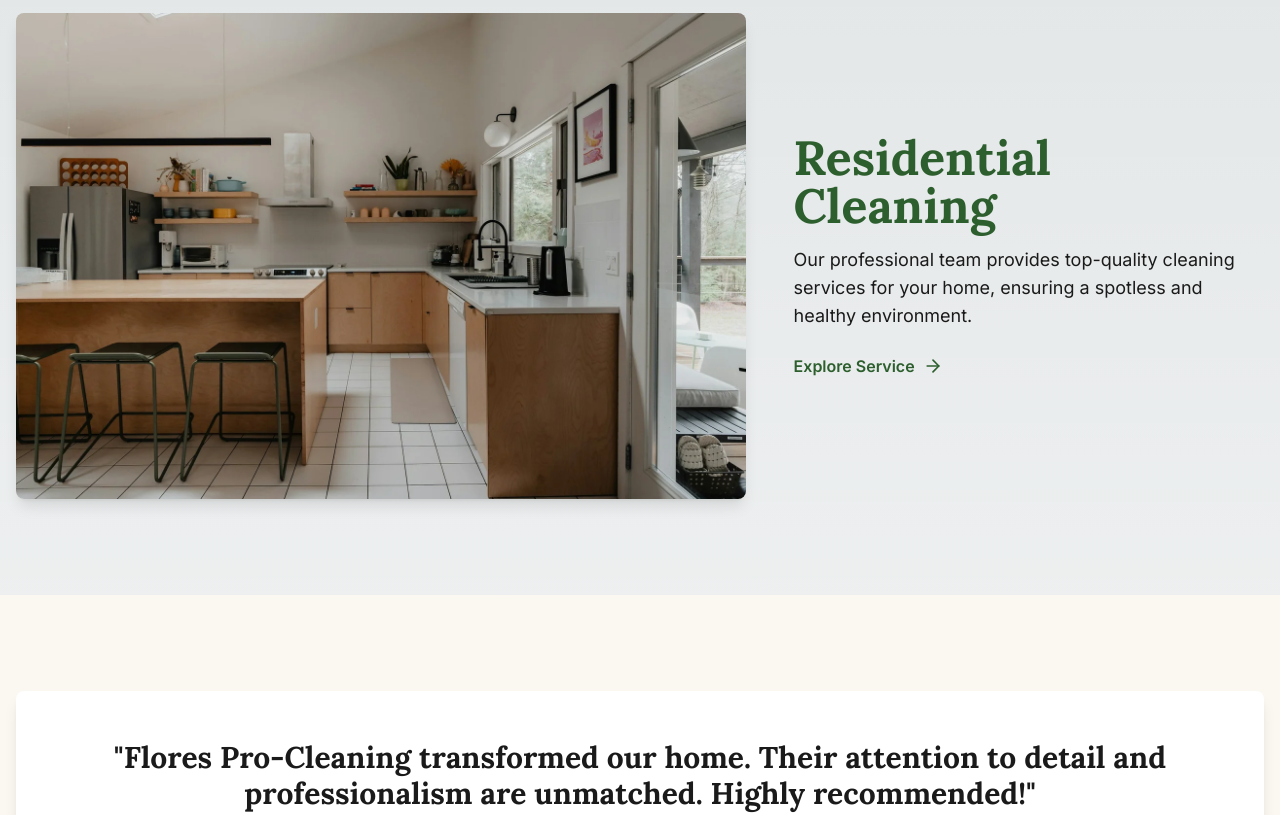
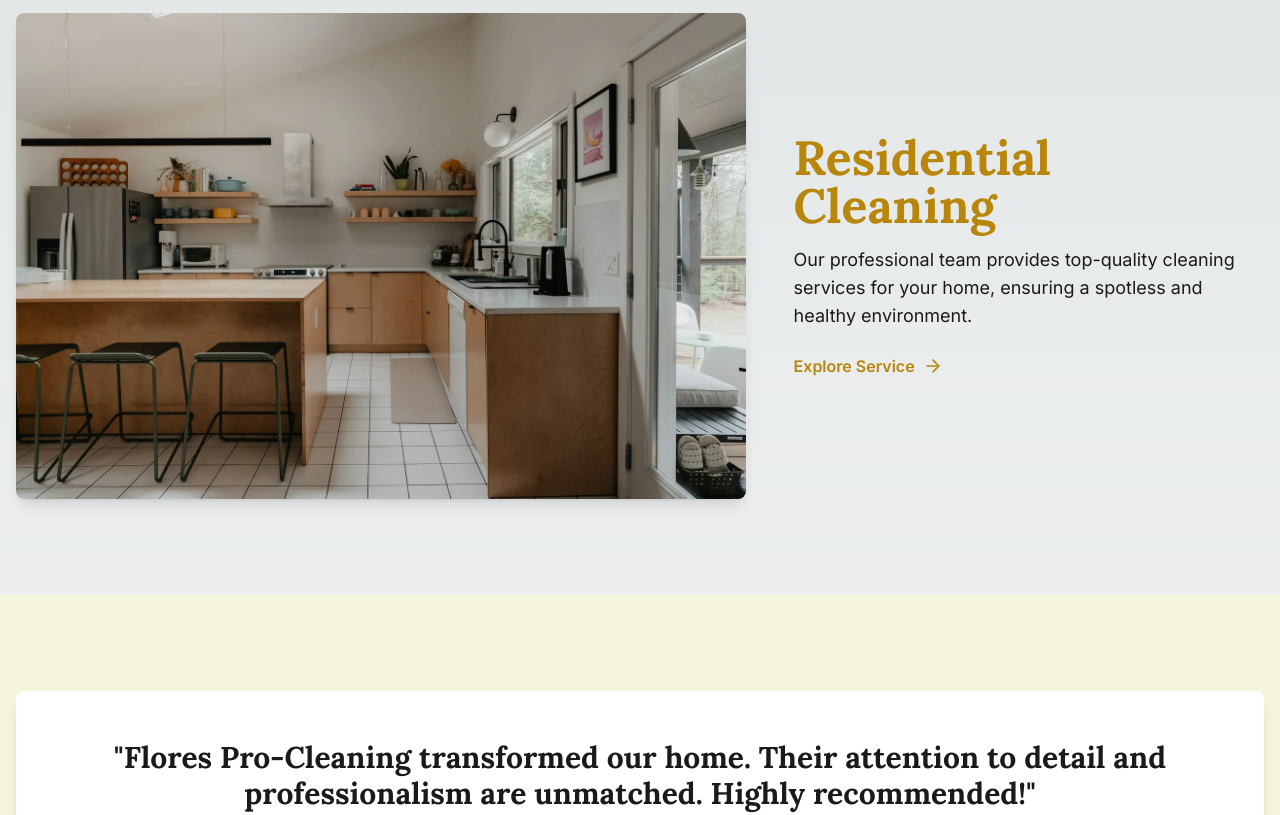
Before and after one commit to Arcanica11/Flores-Pro-Cleaning, a Next.js app: page /en in a window 1280 px wide. Shown: the part 940-1755 px from the top of the page. Built offline with nearby package versions, Linux system fonts and the light colour scheme.

Commit message:
feat: implement new gold and beige color palette

```diff
--- a/src/components/sections/Testimonial.tsx
+++ b/src/components/sections/Testimonial.tsx
@@ -11,7 +11,7 @@ export default async function Testimonial({ lang }: TestimonialProps) {
     <section className="bg-secondary py-24">
       <div className="container mx-auto px-4">
         <div className="relative overflow-hidden rounded-lg bg-white p-12 shadow-lg transition-all duration-300 ease-in-out hover:-translate-y-2 hover:shadow-card-hover">
-          <div className="absolute inset-0 -z-10 animate-aurora bg-[radial-gradient(circle,_#2C5F2D,_#E5D5A4)] opacity-30 blur-[80px]"></div>
+          <div className="absolute inset-0 -z-10 animate-aurora bg-[radial-gradient(circle,_#D4AF37,_#F5F5DC)] opacity-30 blur-[80px]"></div>
           <blockquote className="text-center">
             <p className="font-serif text-3xl font-bold text-soft-black">
               &quot;{dict.testimonial.text}&quot;
--- a/tailwind.config.ts
+++ b/tailwind.config.ts
@@ -10,10 +10,10 @@ const config: Config = {
   theme: {
     extend: {
       colors: {
-        primary: '#2C5F2D',    // Forest Green
-        secondary: '#FBF8F1',  // Soft Beige
-        accent: '#E5D5A4',     // Pale Gold
-        'soft-black': '#1A1A1A',
+        'primary': '#B8860B',    // Dark Goldenrod (for buttons, links, and accents)
+        'secondary': '#F5F5DC',  // Beige (for section backgrounds)
+        'accent': '#D4AF37',     // Pale Gold (for hover effects and subtle highlights)
+        'soft-black': '#1A1A1A',  // For primary text
       },
       fontFamily: {
         sans: ['var(--font-inter)', ...fontFamily.sans],
```
